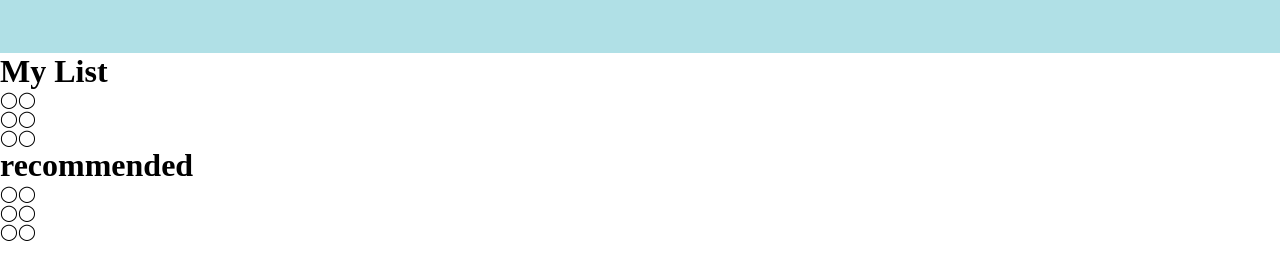
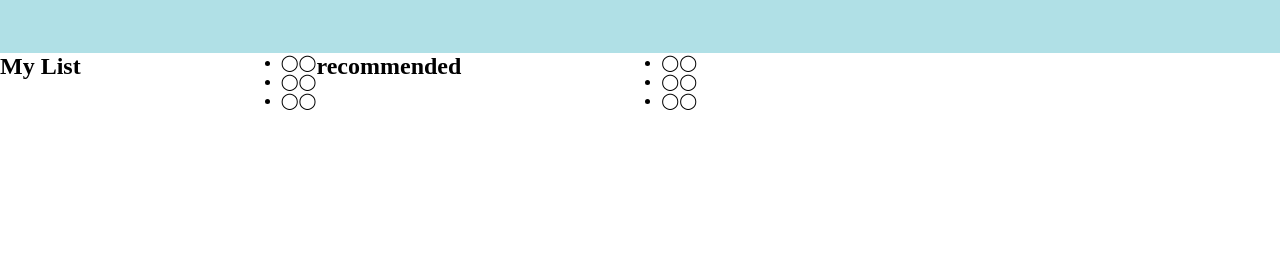
Before and after one commit to Na-naO/background_info, a plain HTML site: page index.html in a window 1280 px wide. Shown: the part 495-774 px from the top of the page. Drawn offline with Linux system fonts and the light colour scheme.

```diff
--- a/index.html
+++ b/index.html
@@ -57,13 +57,13 @@
 
       </div>
       <div class="chat-content">
-        <h1>My List</h1>
+        <h2>My List</h2>
         <ul>
           <li>◯◯</li>
           <li>◯◯</li>
           <li>◯◯</li>
         </ul>
-        <h1>recommended</h1>
+        <h2>recommended</h2>
         <ul>
           <li>◯◯</li>
           <li>◯◯</li>
--- a/style.css
+++ b/style.css
@@ -53,6 +53,15 @@ header{
 }
 
 
+.chat-content{
+  display: flex;
+
+}
+
+h2{
+  padding-right: 200px;
+}
+
 
 /* .chat-content{
   background-color: red;
```
